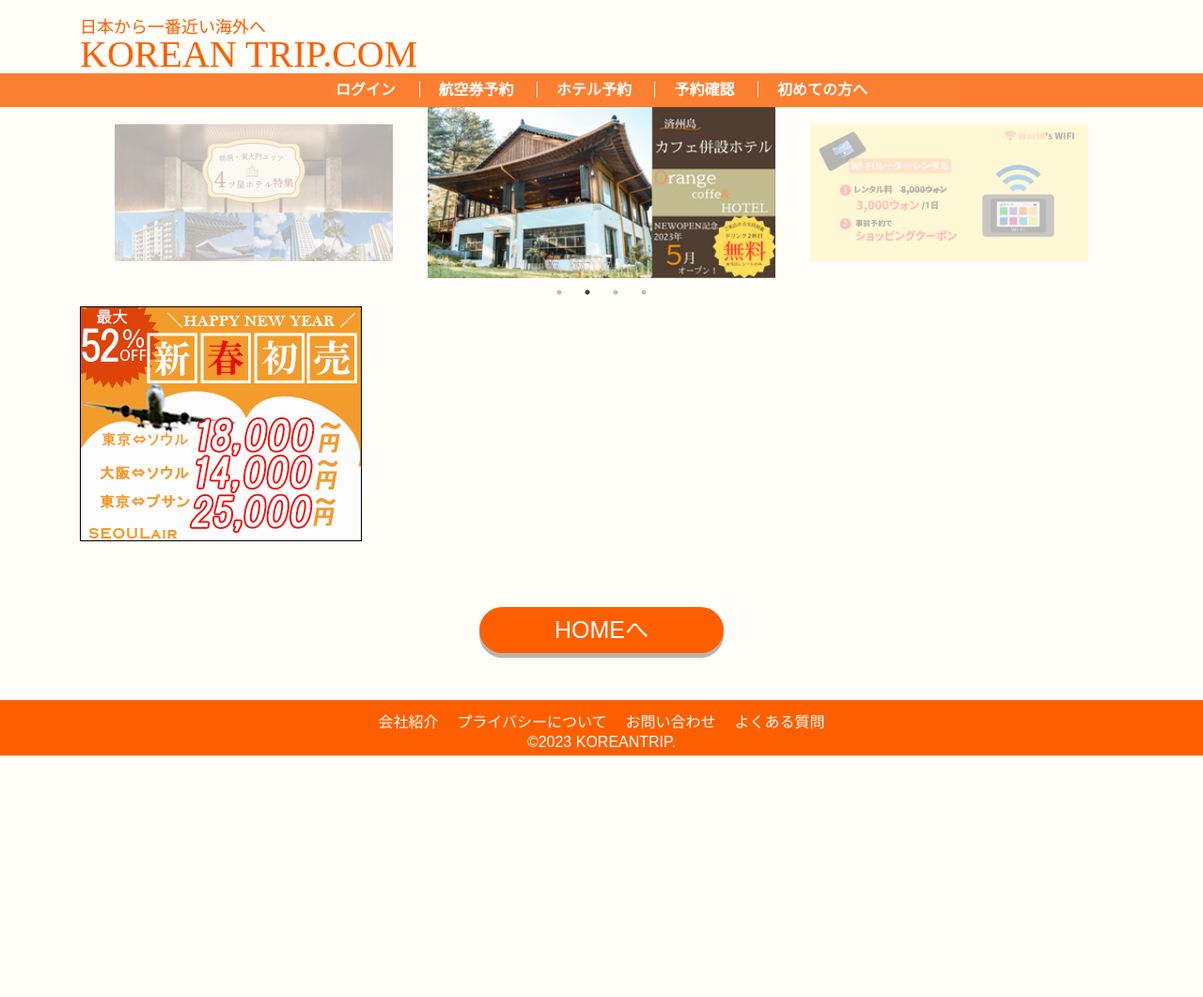
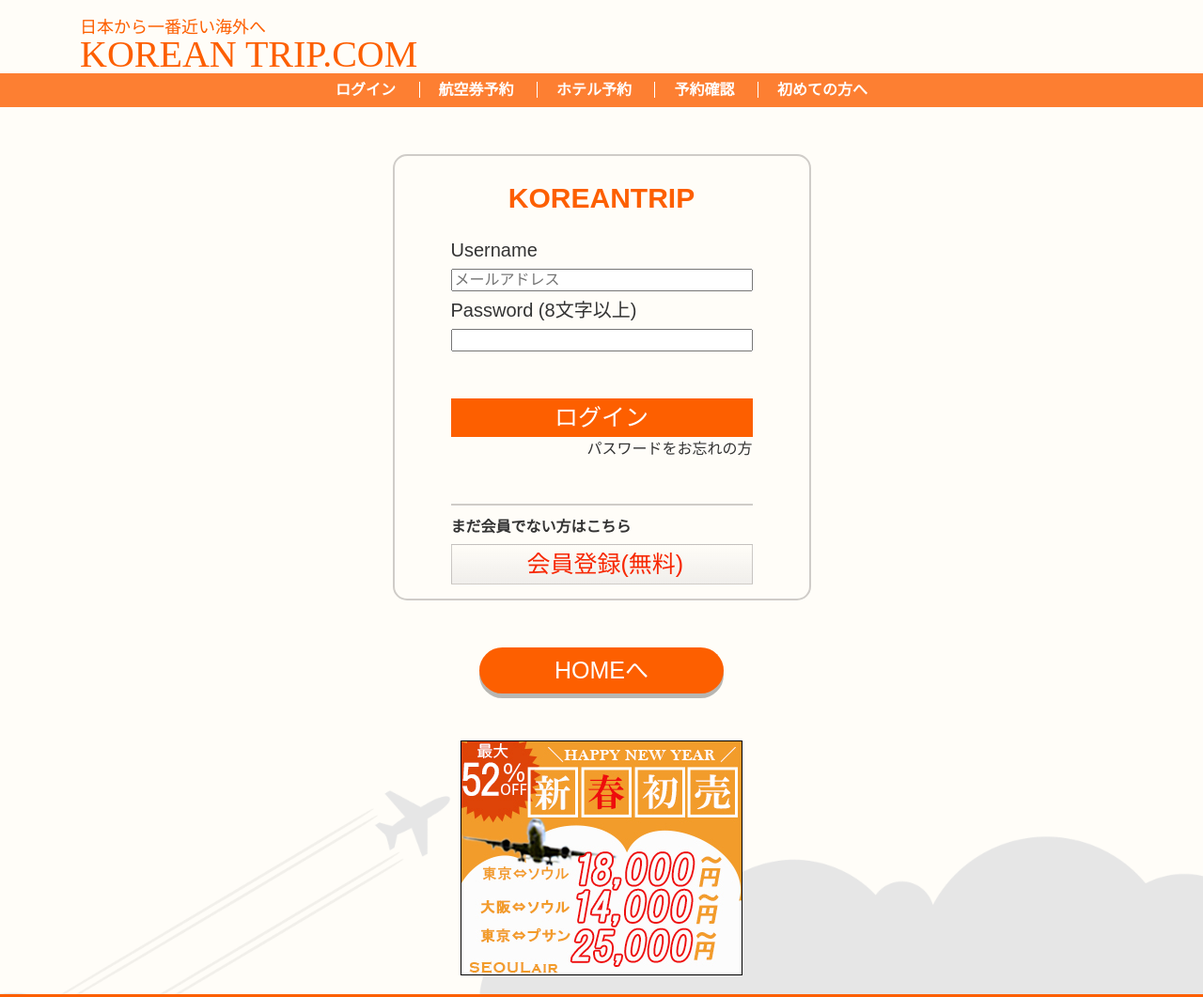
Before and after one commit to nkw410/KOREAN_TRIP, a plain HTML site: page login.html in a window 1280 px wide. Shown: the top 1061 px of the page at 94% size. Before the commit the page ends 804 px from the top, so only its background shows below. Drawn offline with nearby package versions, Linux system fonts and the light colour scheme.

Commit message:
2023.03.30 3

```diff
--- /dev/null
+++ b/css/login.css
@@ -0,0 +1,109 @@
+@import url(common.css);
+
+main article {
+  max-width: 920px;
+  margin-left: auto;
+  margin-right: auto;
+}
+@media (max-width: 767px) {
+  main article {
+    margin-left: 5px;
+    margin-right: 5px;
+  }
+}
+
+main article form {
+  width: 80%;
+  margin-left: auto;
+  margin-right: auto;
+  /* border: 3px solid #de0f0f; */
+  margin-top: 29px;
+  margin-bottom: 41px;
+}
+
+main div.login {
+  padding: 0px 60px;
+  margin-top: 50px;
+  max-width: 445px;
+  margin-left: auto;
+  margin-right: auto;
+  border: 2px solid hwb(0 25% 73% / 0.26);
+  border-radius: 15px;
+}
+
+main div.login p.logintitle {
+  font-weight: 700;
+  text-align: center;
+  font-size: 30px;
+  margin-top: 30px;
+  margin-bottom: 30px;
+  color: #fd5f00;
+}
+
+main div.login fieldset legend {
+  margin-top: 10px;
+  margin-bottom: 10px;
+  font-size: 20px;
+}
+
+main div.login input[type="text"],
+main div.login input[type="password"] {
+  width: 100%;
+}
+
+main p.send a {
+  text-align: center;
+  background-color: #fd5f00;
+  color: #fff;
+  font-size: 25px;
+  padding: 8px 80px;
+  display: block;
+  width: 100%;
+  margin-left: auto;
+  margin-right: auto;
+  margin-top: 50px;
+  margin-bottom: 5px;
+}
+
+main div.login p.right {
+  text-align: right;
+  margin-bottom: 50px;
+}
+
+main div.login p.right a:hover {
+  text-decoration: underline;
+}
+
+section.cm {
+  background-image: url(../img/airplain.png);
+  background-size: cover;
+  text-align: center;
+}
+@media (max-width: 767px) {
+  section.cm {
+    background-position: cover;
+  }
+}
+
+main div.login div.newaccount p.new1 {
+  font-weight: 600;
+  border-top: 2px solid hwb(0 25% 73% / 0.26);
+  padding-top: 15px;
+}
+
+main div.login div.newaccount p.new2 {
+  text-align: center;
+  color: #f72702;
+  background: linear-gradient(to top, rgba(195, 195, 196, 0.247), #a8a8a800);
+  border: 1px solid hwb(0 25% 73% / 0.26);
+  font-size: 25px;
+  padding: 8px 80px;
+  display: block;
+  width: 100%;
+  margin-left: auto;
+  margin-right: auto;
+  margin-top: 10px;
+  margin-bottom: 15px;
+  cursor: pointer;
+  white-space: nowrap;
+}
--- a/css/sample.css
+++ /dev/null
@@ -1,41 +0,0 @@
-@import url(common.css);
-
-main article {
-  max-width: 920px;
-  margin-left: auto;
-  margin-right: auto;
-}
-@media (max-width: 767px) {
-  main article {
-    margin-left: 5px;
-    margin-right: 5px;
-  }
-}
-
-main article form {
-  width: 80%;
-  margin-left: auto;
-  margin-right: auto;
-  /* border: 3px solid #de0f0f; */
-  margin-top: 29px;
-  margin-bottom: 41px;
-}
-
-/* 中央以外のスライド */
-div.slick-img img {
-  height: auto;
-  opacity: 0.3;
-  /* // スライドを薄くする */
-  transform: scale(0.8);
-  /* // スライドのサイズを80%にする */
-  transition: opacity 0.5s, transform 0.5s;
-  /* // スライド透過率と拡大のアニメーション時間を0.5秒に設定 */
-  width: 100%;
-}
-/* 中央のスライド */
-div.slider .slick-center img {
-  opacity: 1;
-  /* // 中央のスライドは透過しない */
-  transform: scale(1);
-  /* // 中央のスライドは小さくしない */
-}
--- a/sample.html
+++ b/login.html
@@ -8,7 +8,7 @@
  <link rel="stylesheet" href="css/reset.css">
  <link rel="stylesheet" href="https://cdn.jsdelivr.net/npm/slick-carousel@1.8.1/slick/slick.css" />
  <link rel="stylesheet" href="https://cdn.jsdelivr.net/npm/slick-carousel@1.8.1/slick/slick-theme.css">
- <link rel="stylesheet" href="css/sample.css">
+ <link rel="stylesheet" href="css/login.css">
  <script src="js/jquery-3.6.3.min.js"></script>
 </head>
 
@@ -35,22 +35,30 @@
   </ul>
  </nav>
 
- <div class="container">
-  <div class="slider">
-   <div class="slick-img">
-    <img src="img/canva/4starhotel.png" alt="" />
-   </div>
-   <div class="slick-img">
-    <img src="img/canva/NEWOPEN.png" alt="" />
-   </div>
-   <div class="slick-img">
-    <img src="img/canva/rental2.png" alt="" />
-   </div>
-   <div class="slick-img">
-    <img src="img/canva/rentalpng.png" alt="" />
+
+ <main>
+  <div class="login container">
+   <p class="logintitle"><a href="index.html">KOREANTRIP</a></p>
+
+   <fieldset>
+    <legend><label for="username">Username</label></legend>
+    <p><input type="text" id="username" name="username" placeholder="メールアドレス"></p>
+
+    <legend><label for="pass">Password (8文字以上)</label></legend>
+    <p><input type="password" id="pass" name="password" minlength="8" required></p>
+    <p class="send"><a href="#">ログイン</a></p>
+    <p class="right"><a href="#">パスワードをお忘れの方</a></p>
+   </fieldset>
+
+   <div class="newaccount">
+    <p class="new1">まだ会員でない方はこちら</p>
+    <p class="new2"><a href="#">会員登録(無料)</a></p>
    </div>
   </div>
- </div>
+ </main>
+
+ <p class="button1"><a href="index.html">HOMEへ</a></p>
+
 
  <section class="cm">
   <div class="container">
@@ -58,7 +66,6 @@
   </div>
  </section>
 
- <p class="button1"><a href="index.html">HOMEへ</a></p>
 
  <footer>
   <p class="pagetop"><a href="#top"><img src="img/pagescroll.png" alt="ページトップへ"></a></p>
```
Also changed, not shown: contact.html (+1 -1 lines), food.html (+1 -1 lines), index.html (+1 -1 lines).
